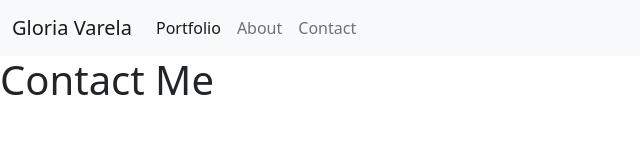
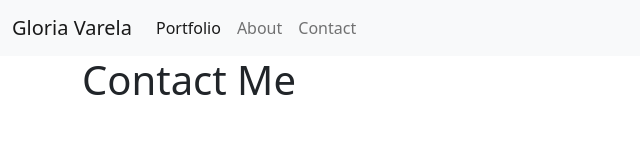
Before and after one commit to gcvarela21/portfolio_hw, a plain HTML site: page pages/contact.html in a window 1280 px wide. Shown: the whole page, without its empty margins (0-640 px from the left). Drawn offline with nearby package versions, Linux system fonts and the light colour scheme.

Commit message:
set up boot strap grid container in the body for the contact html page. set up first row, col, div with the class of page header to house the h1 element for the page.

```diff
--- a/pages/contact.html
+++ b/pages/contact.html
@@ -37,8 +37,17 @@
 
 
 <body>
+  <div class="container">
+    <div class="row">
+      <div class="col-">
+        <div class="page-header">
+          <h1>Contact Me</h1>
+        </div>
+      </div>
+    </div>
 
-    <h1>Contact Me</h1>
+  </div>
+
 
     <!-- Optional JavaScript; choose one of the two! -->
 
```
